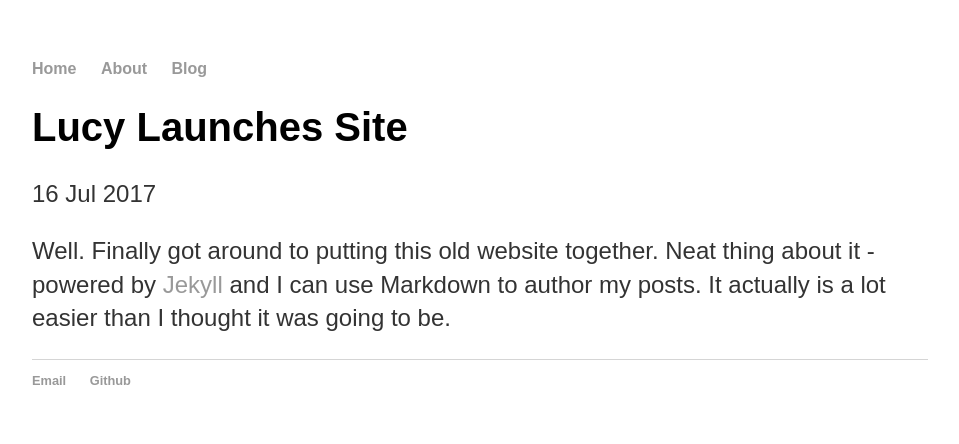
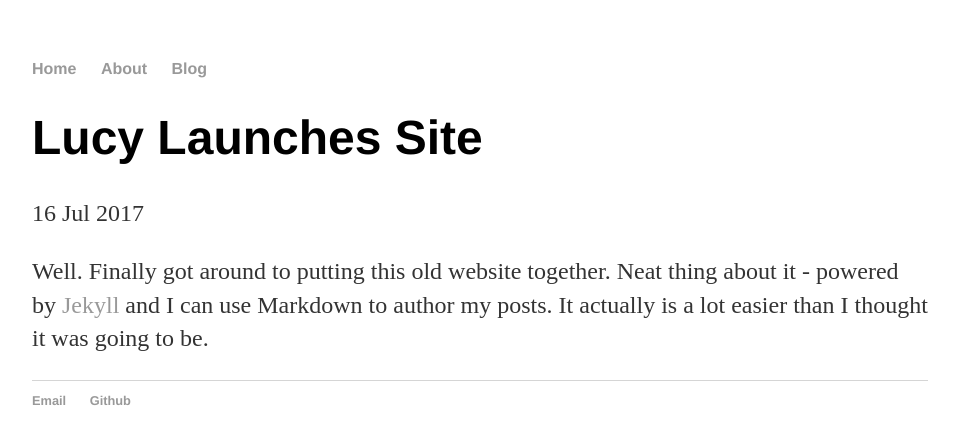
Before and after one commit to lucytyuan/lucytyuan.github.io, a Jekyll site: the page built from _posts/2017-07-16-lucy-launches-blog.md, in a window 1280 px wide. Shown: the top 444 px of the page, without its empty margins (160-1119 px from the left). Built offline with Jekyll 4.4.1, drawn with Linux system fonts in a browser that asks for light colours.

Commit message:
Update main.css

```diff
--- a/css/main.css
+++ b/css/main.css
@@ -3,7 +3,7 @@ body {
     width: 70%;
 }
 nav ul, footer ul {
-    font-family:'Karla', 'Arial', 'Sans-Serif';
+    font-family:'Helvetica', 'Arial', 'Sans-Serif';
     padding: 0px;
     list-style: none;
     font-weight: bold;
@@ -20,11 +20,10 @@ a:hover {
     text-decoration: underline;
 }
 h1 {
-    font-size: 2.5em;
-    font-family:'Karla', 'Arial', 'Sans-Serif';
+    font-size: 3em;
+    font-family:'Helvetica', 'Arial', 'Sans-Serif';
 }
 p {
-    font-family:'Karla', 'Arial', 'Sans-Serif';
     font-size: 1.5em;
     line-height: 1.4em;
     color: #333;
```
